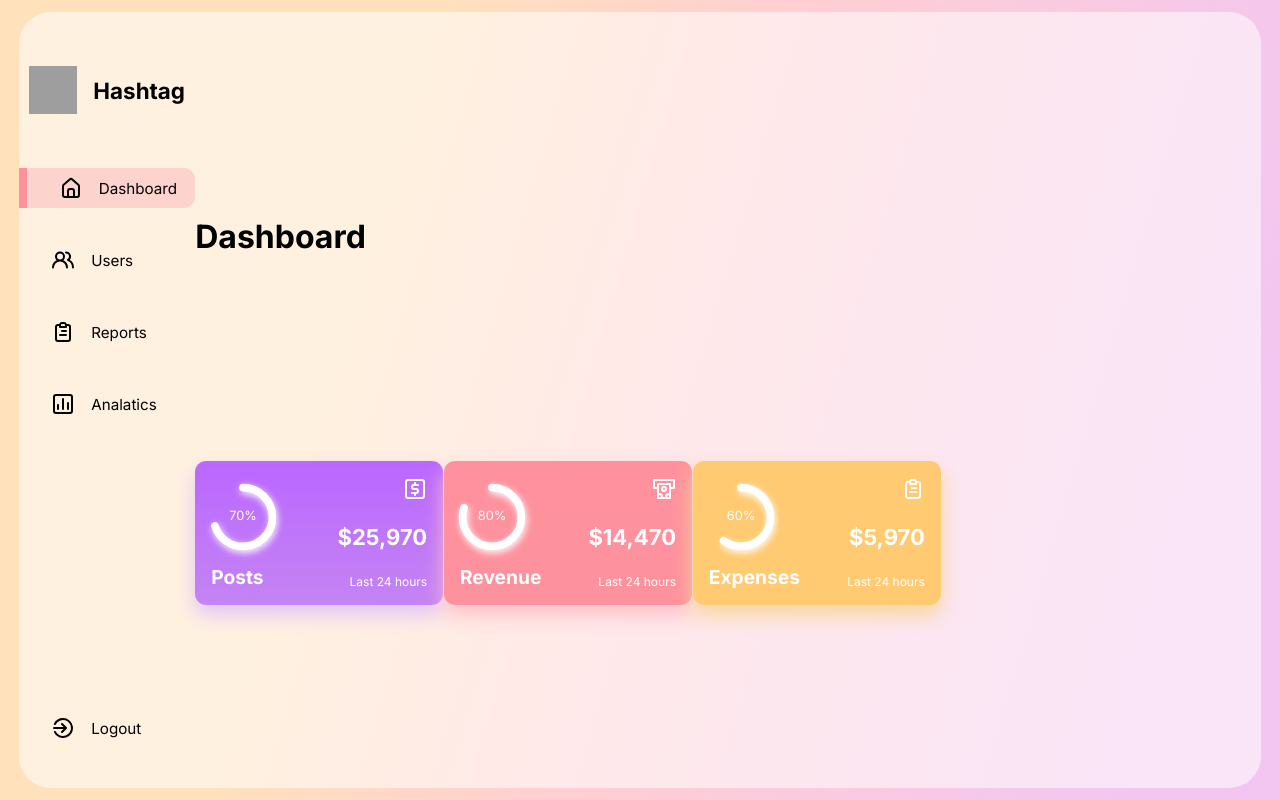
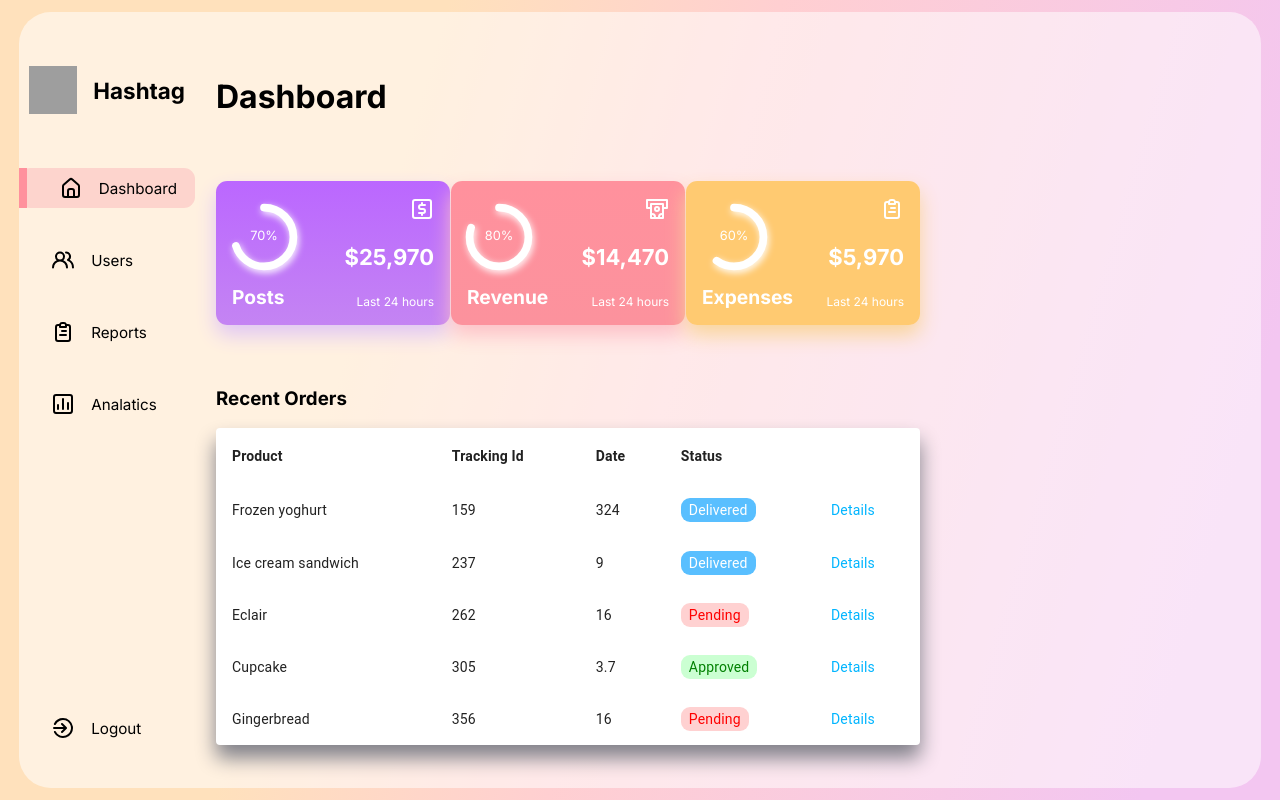
Before and after one commit to ch-mubarak/adminpanel, a React (Create React App) app: page / in a window 1280 px wide. Built offline with nearby package versions, Linux system fonts and the light colour scheme; grey boxes are pictures that could not be loaded.

Commit message:
finished table

```diff
--- a/package.json
+++ b/package.json
@@ -3,7 +3,10 @@
   "version": "0.1.0",
   "private": true,
   "dependencies": {
+    "@emotion/react": "^11.10.5",
+    "@emotion/styled": "^11.10.5",
     "@iconscout/react-unicons": "github:iconscout/react-unicons",
+    "@mui/material": "^5.11.1",
     "@testing-library/jest-dom": "^5.16.5",
     "@testing-library/react": "^13.4.0",
     "@testing-library/user-event": "^13.5.0",
--- a/src/App.css
+++ b/src/App.css
@@ -33,5 +33,5 @@
   background-color: var(--glass);
   overflow: hidden;
   grid-template-columns: 11rem auto 20rem;
-
+  gap: 1.3rem;
 }
--- a/src/components/MainDash/MainDash.jsx
+++ b/src/components/MainDash/MainDash.jsx
@@ -1,4 +1,5 @@
 import Cards from "../Cards/Cards";
+import Table from "../Table/Table";
 import "./MainDash.css";
 
 const MainDash = () => {
@@ -6,6 +7,7 @@
     <div className="main-dash">
       <h1>Dashboard</h1>
       <Cards />
+      <Table />
     </div>
   );
 };
--- /dev/null
+++ b/src/components/Table/Table.css
@@ -0,0 +1,25 @@
+.MuiTableRow-root > * {
+  padding: 10px;
+}
+
+.MuiTableRow-head > * {
+  font-weight: bold !important;
+}
+
+.table td,
+th {
+  border: none !important;
+}
+
+.table:first-child {
+  border-radius: 0.7rem !important;
+}
+
+.table-status {
+  padding: 4px 8px;
+  border-radius: 9px;
+}
+
+.table-details {
+  color: #00b5ff !important;
+}
--- /dev/null
+++ b/src/components/Table/Table.jsx
@@ -0,0 +1,87 @@
+import * as React from "react";
+import Table from "@mui/material/Table";
+import TableBody from "@mui/material/TableBody";
+import TableCell from "@mui/material/TableCell";
+import TableContainer from "@mui/material/TableContainer";
+import TableHead from "@mui/material/TableHead";
+import TableRow from "@mui/material/TableRow";
+import Paper from "@mui/material/Paper";
+import "./Table.css";
+function createData(name, trackingId, date, status) {
+  return { name, trackingId, date, status };
+}
+
+const rows = [
+  createData("Frozen yoghurt", 159, 324, "Delivered"),
+  createData("Ice cream sandwich", 237, 9.0, "Delivered"),
+  createData("Eclair", 262, 16.0, "Pending"),
+  createData("Cupcake", 305, 3.7, "Approved"),
+  createData("Gingerbread", 356, 16.0, "Pending"),
+];
+
+const makeStyles = (status) => {
+  if (status === "Approved") {
+    return {
+      background: "rgb(145 254 159 /47%)",
+      color: "green",
+    };
+  } else if (status === "Pending") {
+    return {
+      background: "#ffadad8f",
+      color: "red",
+    };
+  } else {
+    return {
+      background: "#59bfff",
+      color: "#fff",
+    };
+  }
+};
+const BasicTable = () => {
+  return (
+    <div className="table">
+      <h3>Recent Orders</h3>
+
+      <TableContainer
+        component={Paper}
+        style={{ boxShadow: "0px 13px 20px 0px #808089" }}
+      >
+        <Table sx={{ minWidth: 650 }} aria-label="simple table">
+          <TableHead>
+            <TableRow>
+              <TableCell>Product</TableCell>
+              <TableCell align="left">Tracking Id</TableCell>
+              <TableCell align="left">Date</TableCell>
+              <TableCell align="left">Status</TableCell>
+              <TableCell align="left"></TableCell>
+            </TableRow>
+          </TableHead>
+          <TableBody>
+            {rows.map((row) => (
+              <TableRow
+                key={row.name}
+                sx={{ "&:last-child td, &:last-child th": { border: 0 } }}
+              >
+                <TableCell component="th" scope="row">
+                  {row.name}
+                </TableCell>
+                <TableCell align="left">{row.trackingId}</TableCell>
+                <TableCell align="left">{row.date}</TableCell>
+                <TableCell align="left">
+                  <span className="table-status" style={makeStyles(row.status)}>
+                    {row.status}
+                  </span>
+                </TableCell>
+                <TableCell align="left" className="table-details">
+                  Details
+                </TableCell>
+              </TableRow>
+            ))}
+          </TableBody>
+        </Table>
+      </TableContainer>
+    </div>
+  );
+};
+
+export default BasicTable;
```
Also changed, not shown: 1 other file (tests, documents, lock files or other folders).
